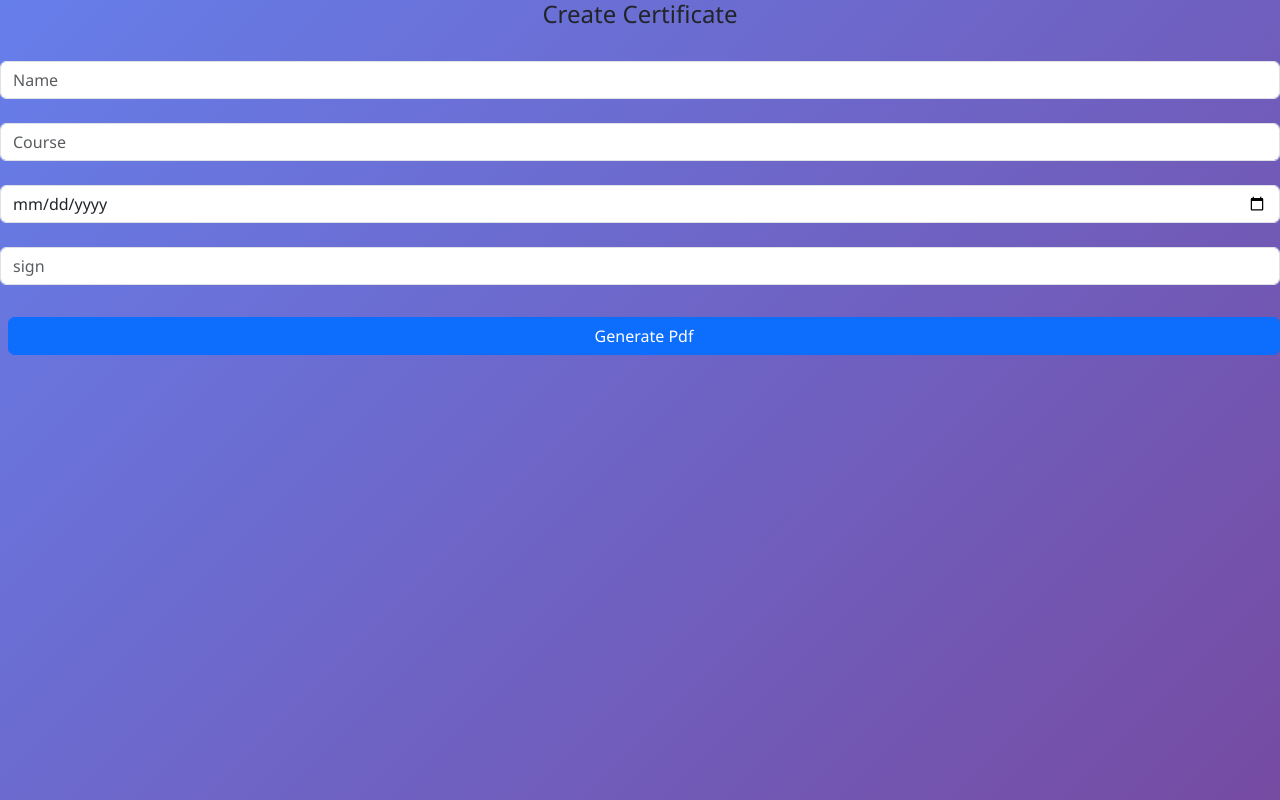
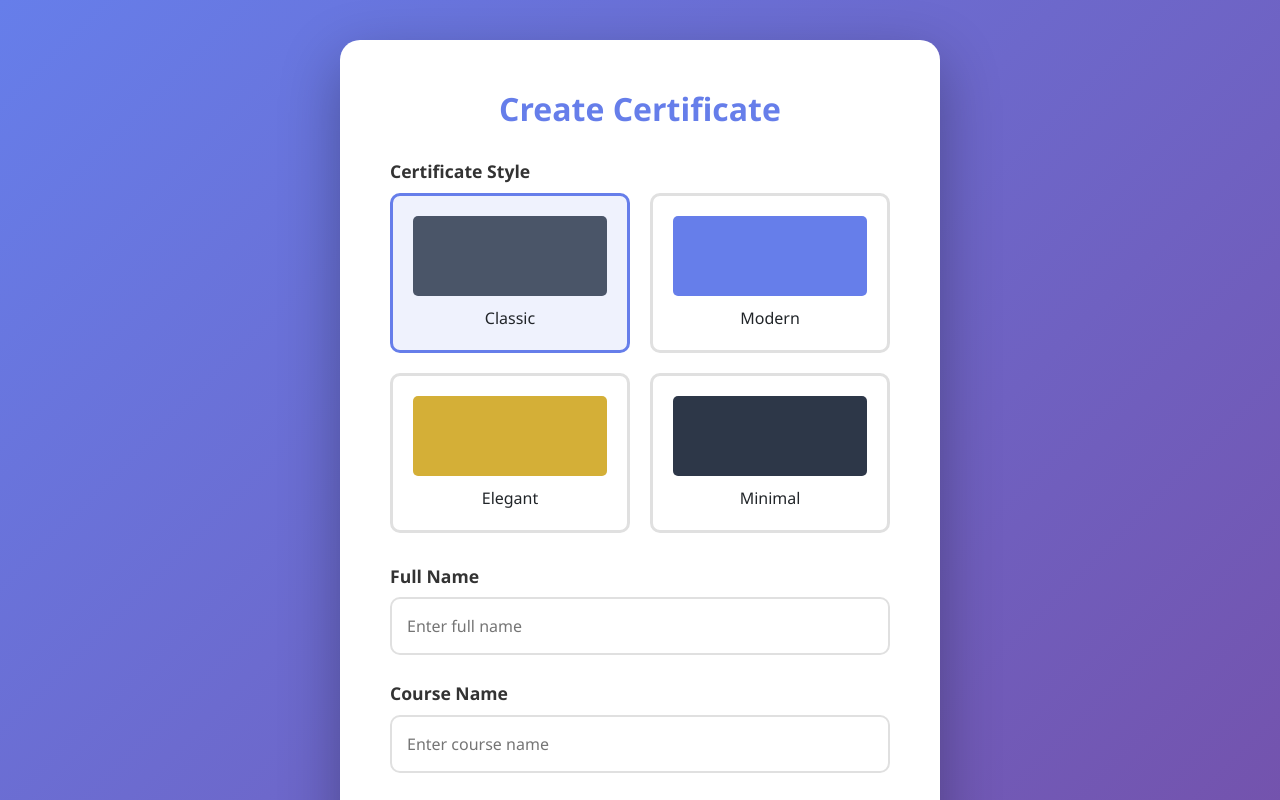
Before and after one commit to Nitesh8877/create-verify-certificate-frontend, a React (Create React App) app: page /generateCertificate in a window 1280 px wide. Shown: the top 800 px of the page. Built offline with nearby package versions, Linux system fonts and the light colour scheme.

Commit message:
Update generateCertificate.js

```diff
--- a/src/generateCertificate.js
+++ b/src/generateCertificate.js
@@ -2,103 +2,185 @@ import React, { useState } from 'react';
 import { jsPDF } from 'jspdf';
 import axios from 'axios'
 import './App.css'
+
 const CertificateForm = () => {
-const [message,setMessage]=useState('')
-  const handleFormSubmit = ({name,course,date,sign,_id}) => {
-    // e.preventDefault();
-    // Create a new PDF document
-    console.log(name,course,date,sign)
-    const doc = new jsPDF('landscape','px','a4','false');
-    // Add content to the PDF
-    doc.setFontSize(30);
-    doc.setFont('Helvertica','bold')
-    doc.text(`${course}`, 300, 60);
-    doc.text(`CERTIFICATE`, 250, 90);
-    doc.setFont('courier')
-    doc.setFontSize(15);
-    doc.text(`${name}`, 272, 110);
-    doc.setFontSize(12);
-    doc.setFont('Helvertica','bold')
-    doc.text(`Professional certifications ${course} are  association, or institution. They generally represent mastery of a certain skill set.   `,70,170);
-    doc.text('The requirements to qualify for a certification depends on the specific certification, though may include educational instruction.',70,180);
-    doc.setFont('Helvertica','Normal')
+  const [message, setMessage] = useState('')
+  const [selectedStyle, setSelectedStyle] = useState('classic')
+
+  const certificateStyles = [
+    { id: 'classic', name: 'Classic', color: '#4a5568' },
+    { id: 'modern', name: 'Modern', color: '#667eea' },
+    { id: 'elegant', name: 'Elegant', color: '#d4af37' },
+    { id: 'minimal', name: 'Minimal', color: '#2d3748' }
+  ]
+
+  const generatePDF = (certificateData, style) => {
+    const doc = new jsPDF('landscape', 'px', 'a4', false);
+
+    // Set background based on style
+    switch(style) {
+      case 'modern':
+        doc.setFillColor(102, 126, 234);
+        doc.rect(0, 0, doc.internal.pageSize.width, doc.internal.pageSize.height, 'F');
+        doc.setTextColor(255, 255, 255);
+        break;
+      case 'elegant':
+        doc.setFillColor(212, 175, 55);
+        doc.rect(0, 0, doc.internal.pageSize.width, doc.internal.pageSize.height, 'F');
+        doc.setTextColor(45, 55, 72);
+        break;
+      case 'minimal':
+        doc.setFillColor(255, 255, 255);
+        doc.rect(0, 0, doc.internal.pageSize.width, doc.internal.pageSize.height, 'F');
+        doc.setTextColor(45, 55, 72);
+        break;
+      default: // classic
+        doc.setFillColor(245, 247, 250);
+        doc.rect(0, 0, doc.internal.pageSize.width, doc.internal.pageSize.height, 'F');
+        doc.setTextColor(45, 55, 72);
+    }
+
+    // Add border
+    doc.setDrawColor(74, 85, 104);
+    doc.setLineWidth(15);
+    doc.rect(15, 15, doc.internal.pageSize.width - 30, doc.internal.pageSize.height - 30);
+
+    // Title
+    doc.setFontSize(40);
+    doc.setFont('helvetica', 'bold');
+    doc.text('CERTIFICATE OF COMPLETION', doc.internal.pageSize.width / 2, 80, { align: 'center' });
+
+    // Subtitle
     doc.setFontSize(20);
-    doc.text(`DATE: ${date}`,80,400 )
-    doc.setFont('Helvertica','Bold')
-    doc.setFontSize(20);
-    doc.text(`SIGNATURE: ${sign}`,370,400)
-    doc.setFont('Helvertica','Normal')
-    doc.setFontSize(20);
-    doc.text(`Certificate Id: ${_id}`,80,420 )
-    // Save the PDF as a Blob
+    doc.setFont('helvetica', 'normal');
+    doc.text('This is to certify that', doc.internal.pageSize.width / 2, 120, { align: 'center' });
+
+    // Name
+    doc.setFontSize(36);
+    doc.setFont('helvetica', 'bold');
+    doc.text(certificateData.name.toUpperCase(), doc.internal.pageSize.width / 2, 160, { align: 'center' });
+
+    // Course description
+    doc.setFontSize(16);
+    doc.setFont('helvetica', 'normal');
+    const courseText = `has successfully completed the ${certificateData.course} course`;
+    doc.text(courseText, doc.internal.pageSize.width / 2, 190, { align: 'center' });
+
+    // Details section
+    doc.setFontSize(14);
+    doc.text(`Course: ${certificateData.course}`, 80, 240);
+    doc.text(`Date: ${certificateData.date}`, 80, 260);
+    doc.text(`Certificate ID: ${certificateData._id}`, 80, 280);
+
+    // Signature
+    doc.setFontSize(14);
+    doc.text('Signature:', 400, 240);
+    doc.setFont('helvetica', 'bold');
+    doc.text(certificateData.sign, 400, 260);
+
+    // Footer
+    doc.setFontSize(10);
+    doc.setFont('helvetica', 'normal');
+    doc.text('This certificate verifies the successful completion of the course.', doc.internal.pageSize.width / 2, 350, { align: 'center' });
+
+    // Generate PDF
     const pdfBlob = doc.output('blob');
-
-    // Generate a URL for the Blob
     const pdfUrl = URL.createObjectURL(pdfBlob);
 
-    // Trigger the PDF download
     const a = document.createElement('a');
     a.href = pdfUrl;
-    a.download = 'certificate.pdf';
+    a.download = `certificate_${certificateData.name.replace(/\s+/g, '_')}.pdf`;
     a.click();
   };
 
-  const certificate=(e)=>{
-    const name=document.getElementById('name').value;
-    const course=document.getElementById('course').value;
-    const date=document.getElementById('date').value;
-    const sign=document.getElementById('sign').value;
+  const handleSubmit = (e) => {
     e.preventDefault();
-    let data={
-        name:name,
-        course:course,
-        date:date,
-        sign:sign
+
+    const name = document.getElementById('name').value;
+    const course = document.getElementById('course').value;
+    const date = document.getElementById('date').value;
+    const sign = document.getElementById('sign').value;
+
+    const data = {
+      name: name,
+      course: course,
+      date: date,
+      sign: sign,
+      style: selectedStyle
     }
-    axios.post("https://create-verify-certificate.onrender.com/api/certificate",data)
-    .then(response=>{
-         console.log(response)
-        handleFormSubmit(response.data);
-        alert("Certificate Created Succussfully!");
-        if(response.status==201){
-            // window.location.href='/'
+
+    axios.post("https://create-verify-certificate.onrender.com/api/certificate", data)
+      .then(response => {
+        generatePDF(response.data, selectedStyle);
+        setMessage({ type: 'success', text: "Certificate Created Successfully!" });
+      })
+      .catch(err => {
+        if (err.response && err.response.status === 500) {
+          setMessage({ type: 'error', text: err.response.data.message });
+        } else {
+          setMessage({ type: 'error', text: "An error occurred. Please try again." });
         }
-    })
-    .catch(err=>{
-      if(err.response && err.response.request.status===500 || err.response.status==500)
-      setMessage(err.response.data.message)
-      else
-      console.log(err)
-    })
-
+      })
   }
 
   return (
+    <div className='form-container'>
+      <div className='form'>
+        <h4>Create Certificate</h4>
 
-    <div className='generate'>
-        <h4 className="text-center">Create Certificate</h4><br/>
-        <form onSubmit={certificate}>
-            <div>
-                <input type="text" className="form-control" placeholder="Name" id="name" required />
-            </div><br/>
+        {message && (
+          <div className={`message-box ${message.type === 'success' ? 'success' : 'danger'}`}>
+            {message.text}
+          </div>
+        )}
 
-            <div>
-                <input type="text" className="form-control" placeholder="Course" id="course" required />
-            </div><br/>
-            <div>
-            <input type="date" className="form-control" placeholder="Date"  id="date" required />
-            </div><br/>
-            <div className="input-group">
-                <input type="text" className="form-control" placeholder="sign" id="sign" required />
-            </div><br/>
+        <form onSubmit={handleSubmit}>
+          <div className="form-group">
+            <label>Certificate Style</label>
+            <div className="style-selection">
+              {certificateStyles.map(style => (
+                <div
+                  key={style.id}
+                  className={`style-option ${selectedStyle === style.id ? 'active' : ''}`}
+                  onClick={() => setSelectedStyle(style.id)}
+                >
+                  <div
+                    className="style-preview"
+                    style={{ background: style.color }}
+                  ></div>
+                  {style.name}
+                </div>
+              ))}
+            </div>
+          </div>
 
-            <div className="input-group m-1">
-                <input type="submit" className="form-control btn btn-primary m-1" value="Generate Pdf" />
-            </div>
+          <div className="form-group">
+            <label htmlFor="name">Full Name</label>
+            <input type="text" id="name" placeholder="Enter full name" required />
+          </div>
 
+          <div className="form-group">
+            <label htmlFor="course">Course Name</label>
+            <input type="text" id="course" placeholder="Enter course name" required />
+          </div>
+
+          <div className="form-group">
+            <label htmlFor="date">Completion Date</label>
+            <input type="date" id="date" required />
+          </div>
+
+          <div className="form-group">
+            <label htmlFor="sign">Authorized Signature</label>
+            <input type="text" id="sign" placeholder="Enter signature name" required />
+          </div>
+
+          <button type="submit" className="submit-btn">
+            Generate Certificate
+          </button>
         </form>
+      </div>
     </div>
-);
+  );
 };
 
 export default CertificateForm;
```
